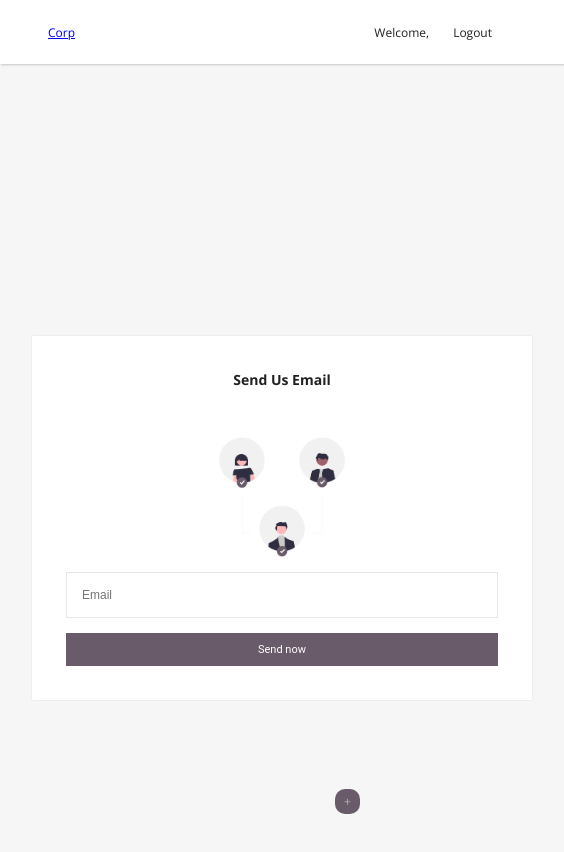
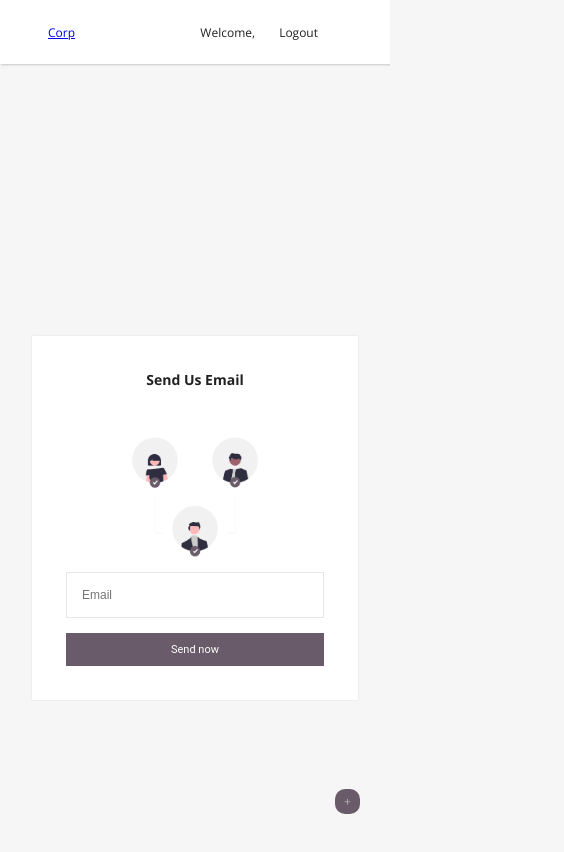
Before and after one commit to moseskereya/corpfrontend, a React (Vite) app: page /contact in a window 390 px wide. Shown: the top 852 px of the page, 564 px wide, since content can reach past the window. Built offline with nearby package versions, Linux system fonts and the light colour scheme; no server answers; sample sign-in values are in the browser's storage.

Commit message:
Creating a responsive form

```diff
--- a/package.json
+++ b/package.json
@@ -13,6 +13,7 @@
   "dependencies": {
     "@reduxjs/toolkit": "^1.9.5",
     "axios": "^1.4.0",
+    "react-beautiful-dnd": "^13.1.1",
     "react-redux": "^8.0.5",
     "react-router-dom": "^6.11.2",
     "react-toastify": "^9.1.3",
--- a/src/App.css
+++ b/src/App.css
@@ -400,6 +400,7 @@ table>tbody>tr>td {
       grid-template-columns: repeat(3, 1fr);
       gap: 10px;
   }
+
 }
 
 @media screen and (max-width: 768px) {
@@ -416,4 +417,13 @@ table>tbody>tr>td {
         grid-template-columns: repeat(1, 1fr);
         gap: 10px;
     }
+    .login-signup-form .form {
+        width: 100%;
+        position: relative;
+        z-index: 1;
+        background: #FFFFFF;
+        max-width: 500px;
+        padding: 34px;
+        box-shadow: 0 0 2px 0 rgba(0, 0, 0, 0.1);
+    }
 }
--- a/src/Pages/Dashbord.jsx
+++ b/src/Pages/Dashbord.jsx
@@ -1,5 +1,5 @@
 
-import {Link, Navigate} from "react-router-dom";
+import { Link, Navigate } from "react-router-dom";
 import axiosClient from "../axios-client";
 import { useState, useEffect } from "react"
 import TodoItem from "./TodoItem"
@@ -36,7 +36,7 @@ export default function Dashord() {
         ) : todos.length > 0 ? (
              <div className='todos'>
             {todos.map((todo) => (
-            <TodoItem key={todo._id} id={todo._id} todo={todo} />
+              <TodoItem key={todo._id} id={todo._id} todo={todo}/>
              ))}
             </div>
       ) : (
--- a/src/Pages/TodoForm.jsx
+++ b/src/Pages/TodoForm.jsx
@@ -7,6 +7,8 @@ export default function Dashord() {
   const textRef = createRef()
   const token = localStorage.getItem('ACCESS_TOKEN');
     const [setTodo] = useState([]);
+    const [collaborators, setCollaborators] = useState([]);
+
     const navigate = useNavigate();
 
     useEffect(() => {
@@ -22,8 +24,18 @@ export default function Dashord() {
         })
         .catch((err) => {
         console.log('Error from Todo', err);
-      });
+     });
+
+     axiosClient.post('/collaborators', config)
+         .then((response) => {
+             setCollaborators(response.data);
+         })
+         .catch((err) => {
+          console.log('Error from Todo', err);
+         });
     }, [])
+
+    console.log(collaborators)
 
 
   const onSubmit = async (ev) => {
--- a/src/Pages/TodoItem.jsx
+++ b/src/Pages/TodoItem.jsx
@@ -24,6 +24,7 @@ function TodoItem({ todo, id }) {
  }
 
     return (
+
          <div className='todo'>
             <div>{new Date(todo.createdAt).toLocaleString('en-US')}</div>
                 <h5>{todo.text}</h5>
--- a/src/axios-client.jsx
+++ b/src/axios-client.jsx
@@ -1,7 +1,7 @@
 import axios from "axios";
 import { Navigate } from "react-router-dom";
 const axiosClient = axios.create({
-  baseURL: "https://lazy-puce-fossa-belt.cyclic.app/api"
+  baseURL: "http://localhost:8080/api"
 })
 
 axiosClient.interceptors.request.use((config) => {
@@ -25,3 +25,7 @@ axiosClient.interceptors.response.use((response) => {
 })
 
 export default axiosClient
+
+
+// http://localhost:8080/
+//https://lazy-puce-fossa-belt.cyclic.app/api
```
Also changed, not shown: 1 other file (tests, documents, lock files or other folders). Lines whose indentation alone changed are shown as unchanged.
